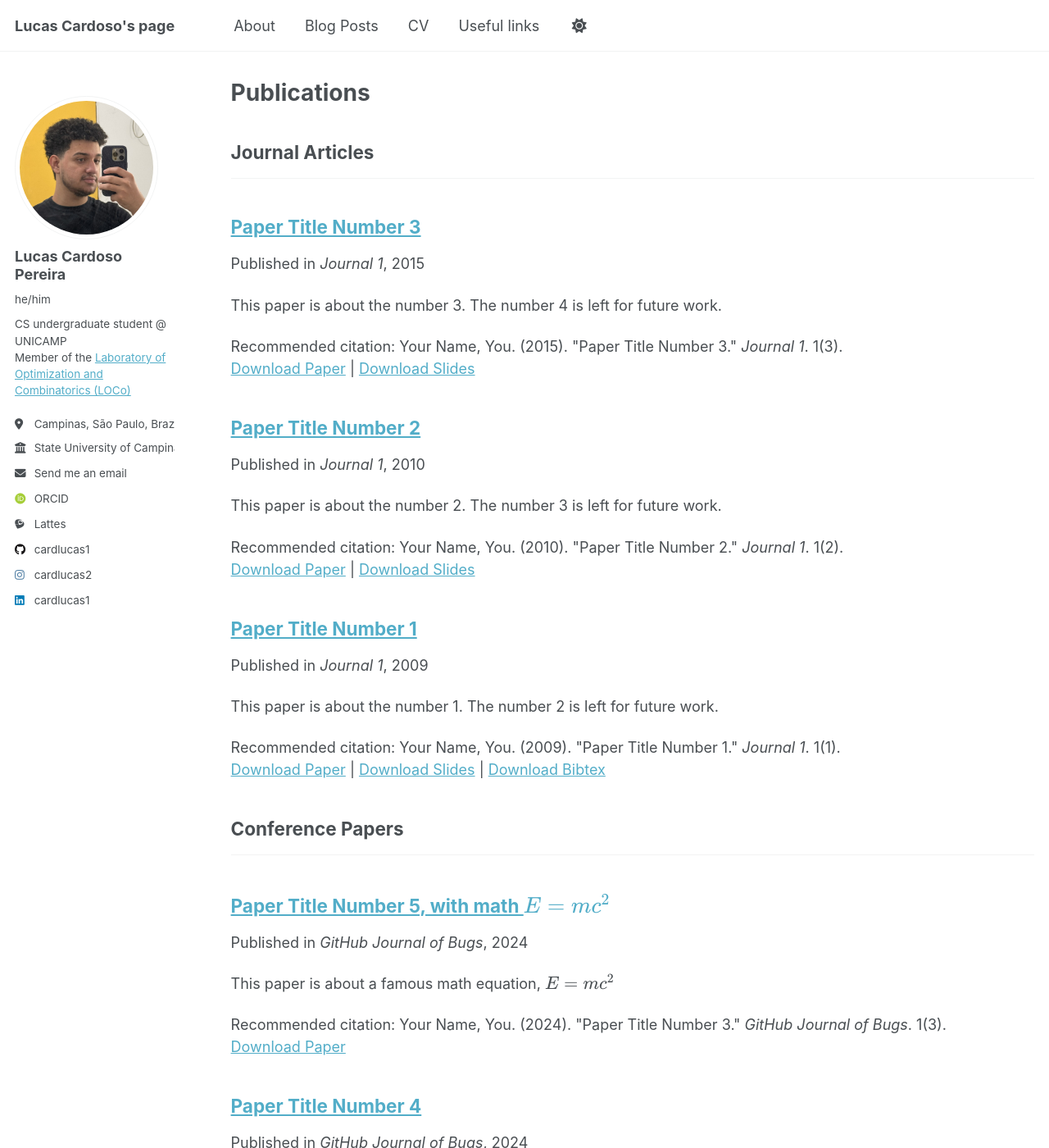
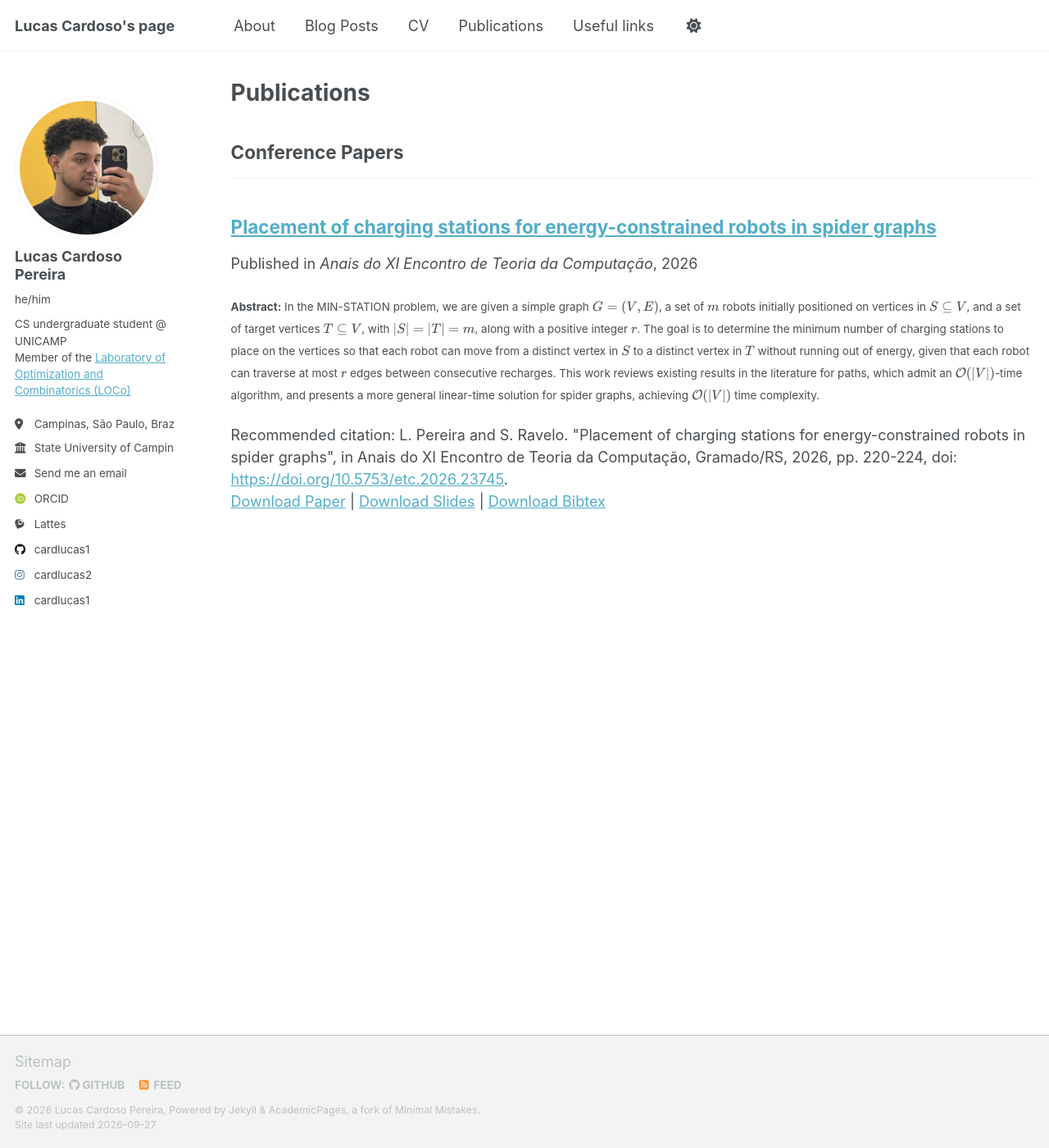
Before and after one commit to cardlucas1/mysite, a Jekyll site: the page built from _pages/publications.html, in a window 1280 px wide and 1400 px high. Shown: the whole window at 82% size. Built offline with Jekyll 4.4.1, drawn with Linux system fonts in a browser that asks for light colours; some web fonts are replaced; a script that is not in the unit is left out; some of the changed text lies outside the part shown.

Commit message:
Added a link to my first published paper

```diff
--- a/_data/navigation.yml
+++ b/_data/navigation.yml
@@ -29,6 +29,9 @@ main:
   - title: "CV"
     url: /cv/
 
+  - title: "Publications"
+    url: "/publications/"
+
   - title: "Useful links"
     url: "/useful-links/"
 
--- a/_publications/2009-10-01-paper-title-number-1.md
+++ /dev/null
@@ -1,14 +0,0 @@
----
-title: "Paper Title Number 1"
-collection: publications
-category: manuscripts
-permalink: /publication/2009-10-01-paper-title-number-1
-excerpt: 'This paper is about the number 1. The number 2 is left for future work.'
-date: 2009-10-01
-venue: 'Journal 1'
-slidesurl: 'http://academicpages.github.io/files/slides1.pdf'
-paperurl: 'http://academicpages.github.io/files/paper1.pdf'
-bibtexurl: 'http://academicpages.github.io/files/bibtex1.bib'
-citation: 'Your Name, You. (2009). &quot;Paper Title Number 1.&quot; <i>Journal 1</i>. 1(1).'
----
-The contents above will be part of a list of publications, if the user clicks the link for the publication than the contents of section will be rendered as a full page, allowing you to provide more information about the paper for the reader. When publications are displayed as a single page, the contents of the above "citation" field will automatically be included below this section in a smaller font.
--- a/_publications/2010-10-01-paper-title-number-2.md
+++ /dev/null
@@ -1,14 +0,0 @@
----
-title: "Paper Title Number 2"
-collection: publications
-category: manuscripts
-permalink: /publication/2010-10-01-paper-title-number-2
-excerpt: 'This paper is about the number 2. The number 3 is left for future work.'
-date: 2010-10-01
-venue: 'Journal 1'
-slidesurl: 'http://academicpages.github.io/files/slides2.pdf'
-paperurl: 'http://academicpages.github.io/files/paper2.pdf'
-citation: 'Your Name, You. (2010). &quot;Paper Title Number 2.&quot; <i>Journal 1</i>. 1(2).'
----
-
-The contents above will be part of a list of publications, if the user clicks the link for the publication than the contents of section will be rendered as a full page, allowing you to provide more information about the paper for the reader. When publications are displayed as a single page, the contents of the above "citation" field will automatically be included below this section in a smaller font.
--- a/_publications/2015-10-01-paper-title-number-3.md
+++ /dev/null
@@ -1,14 +0,0 @@
----
-title: "Paper Title Number 3"
-collection: publications
-category: manuscripts
-permalink: /publication/2015-10-01-paper-title-number-3
-excerpt: 'This paper is about the number 3. The number 4 is left for future work.'
-date: 2015-10-01
-venue: 'Journal 1'
-slidesurl: 'http://academicpages.github.io/files/slides3.pdf'
-paperurl: 'http://academicpages.github.io/files/paper3.pdf'
-citation: 'Your Name, You. (2015). &quot;Paper Title Number 3.&quot; <i>Journal 1</i>. 1(3).'
----
-
-The contents above will be part of a list of publications, if the user clicks the link for the publication than the contents of section will be rendered as a full page, allowing you to provide more information about the paper for the reader. When publications are displayed as a single page, the contents of the above "citation" field will automatically be included below this section in a smaller font.
--- a/_publications/2025-06-08-paper-title-number-5.md
+++ /dev/null
@@ -1,13 +0,0 @@
----
-title: "Paper Title Number 5, with math $$E=mc^2$$"
-collection: publications
-category: conferences
-permalink: /publication/2024-02-17-paper-title-number-4
-excerpt: 'This paper is about a famous math equation, $$E=mc^2$$'
-date: 2024-02-17
-venue: 'GitHub Journal of Bugs'
-paperurl: 'http://academicpages.github.io/files/paper3.pdf'
-citation: 'Your Name, You. (2024). &quot;Paper Title Number 3.&quot; <i>GitHub Journal of Bugs</i>. 1(3).'
----
-
-Using [MathJax](https://www.mathjax.org/) in the description is supported - $$E=mc^2$$ - however, the use must be mindful that the default delimiters are `$$...$$` and `\\[...\\]` which differs from the `$...$` that is typically expected.
--- /dev/null
+++ b/_publications/etc2026-charging-stations.md
@@ -0,0 +1,15 @@
+---
+title: "Placement of charging stations for energy-constrained robots in spider graphs"
+collection: publications
+category: conferences
+permalink: /publication/etc2026
+date: 2026-07-23
+venue: 'Anais do XI Encontro de Teoria da Computação'
+slidesurl: 'https://cardlucas2.com/files/etc2026-slides.bib'
+paperurl: 'https://https://sol.sbc.org.br/index.php/etc/article/view/43666'
+bibtexurl: 'https://cardlucas2.com/files/etc2026.bib'
+citation: 'L. Pereira and S. Ravelo. "Placement of charging stations for energy-constrained robots in spider graphs", in Anais do XI Encontro de Teoria da Computação, Gramado/RS, 2026, pp. 220-224, doi: <a href=https://doi.org/10.5753/etc.2026.23745>https://doi.org/10.5753/etc.2026.23745</a>.'
+---
+<small>
+**Abstract:** In the MIN-STATION problem, we are given a simple graph $$G=(V,E)$$, a set of $$m$$ robots initially positioned on vertices in $$S \subseteq V$$, and a set of target vertices $$T \subseteq V$$, with $$\lvert S \rvert = \lvert T \rvert = m$$, along with a positive integer $$r$$. The goal is to determine the minimum number of charging stations to place on the vertices so that each robot can move from a distinct vertex in $$S$$ to a distinct vertex in $$T$$ without running out of energy, given that each robot can traverse at most $$r$$ edges between consecutive recharges. This work reviews existing results in the literature for paths, which admit an $$\mathcal{O}(\lvert V \rvert)$$-time algorithm, and presents a more general linear-time solution for spider graphs, achieving $$\mathcal{O}(\lvert V \rvert)$$ time complexity.
+</small>
--- /dev/null
+++ b/files/etc2026.bib
@@ -0,0 +1,14 @@
+@inproceedings{etc,
+ author = {Lucas Pereira and Santiago Ravelo},
+ title = { Placement of charging stations for energy-constrained robots in spider graphs},
+ booktitle = {Anais do XI Encontro de Teoria da Computação},
+ location = {Gramado/RS},
+ year = {2026},
+ keywords = {},
+ issn = {2595-6116},
+ pages = {220--224},
+ publisher = {SBC},
+ address = {Porto Alegre, RS, Brasil},
+ doi = {10.5753/etc.2026.23745},
+ url = {https://sol.sbc.org.br/index.php/etc/article/view/43666}
+}
```
Also changed, not shown: _publications/2024-02-17-paper-title-number-4.md (deleted, +0 -13 lines), 1 other file.
